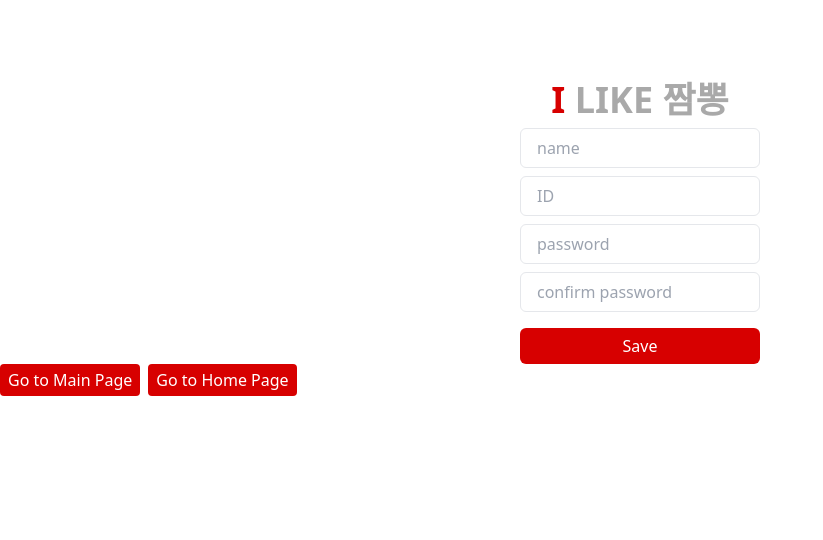
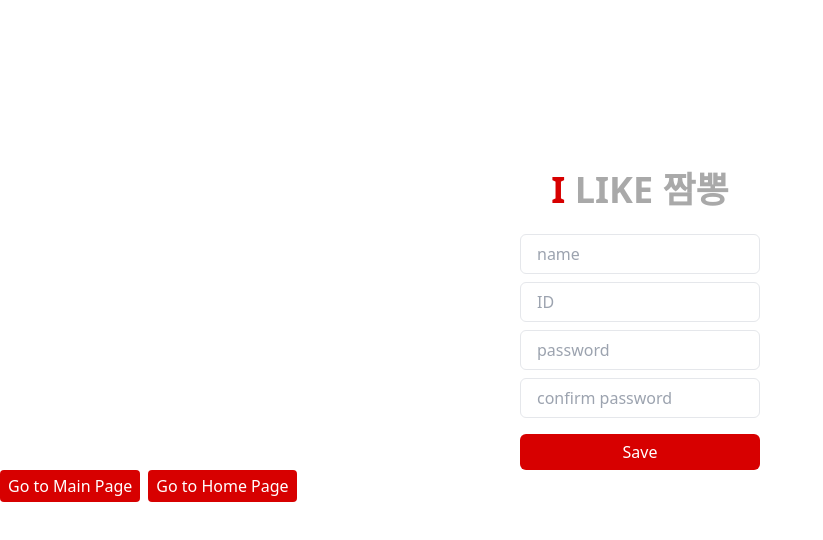
Before and after one commit to yuxincxoi/jjambbong_map, a React app: page /myPage in a window 1280 px wide. Shown: the top 540 px of the page, without its empty margins (0-823 px from the left). Built offline with nearby package versions, Linux system fonts and the light colour scheme; no server answers; the HTML template or start-up script is replaced by a standard one.

Commit message:
페이지 margin top 설정

```diff
--- a/src/pages/myPage.tsx
+++ b/src/pages/myPage.tsx
@@ -6,9 +6,9 @@ import Button from "../components/Button";
 
 export default function MyPage() {
   return (
-    <div>
+    <div className="mt-[170px]">
       <Title />
-      <Input placeholder="name" />
+      <Input placeholder="name" className="mt-4" />
       <Input placeholder="ID" />
       <Input placeholder="password" />
       <Input placeholder="confirm password" />
```
